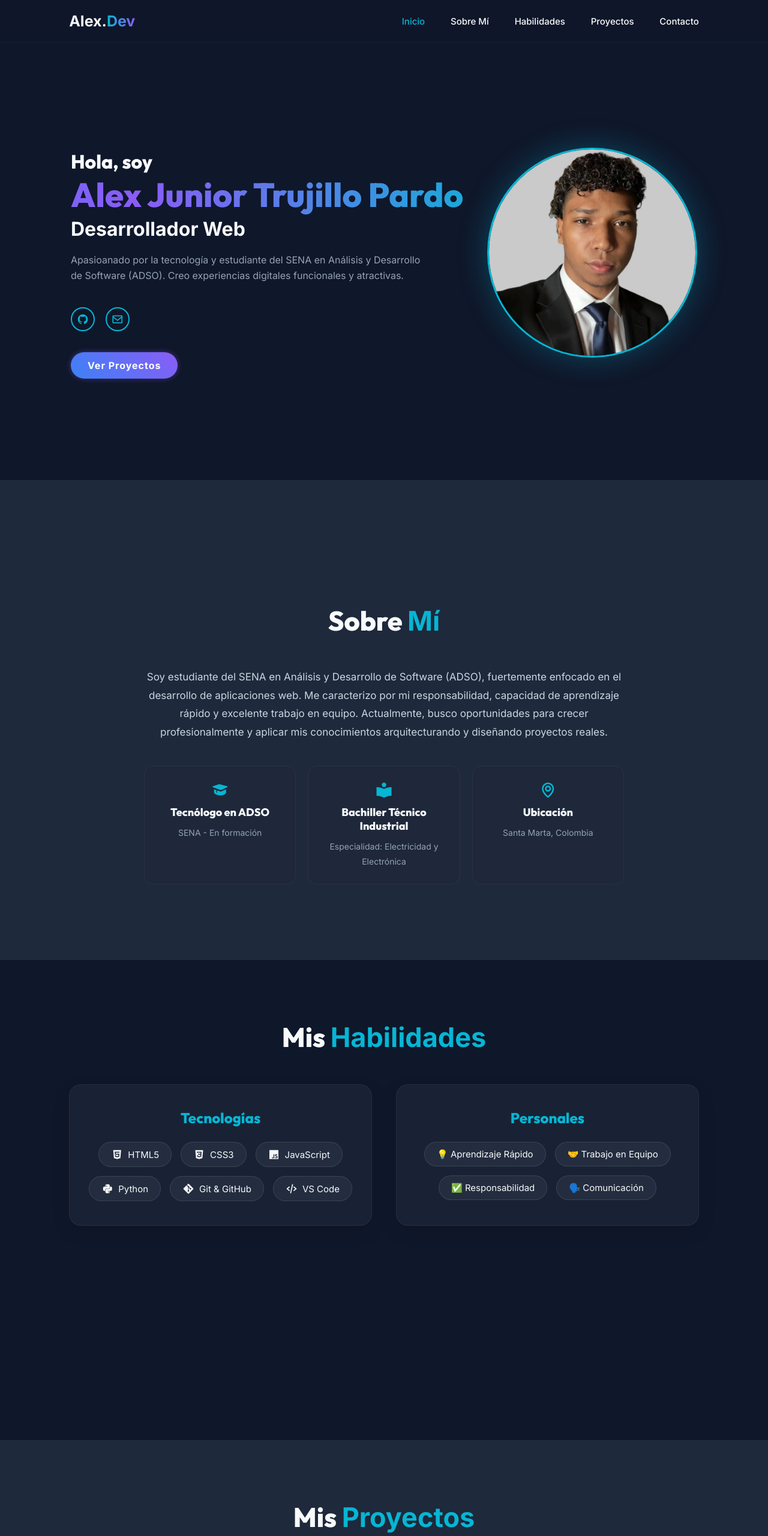
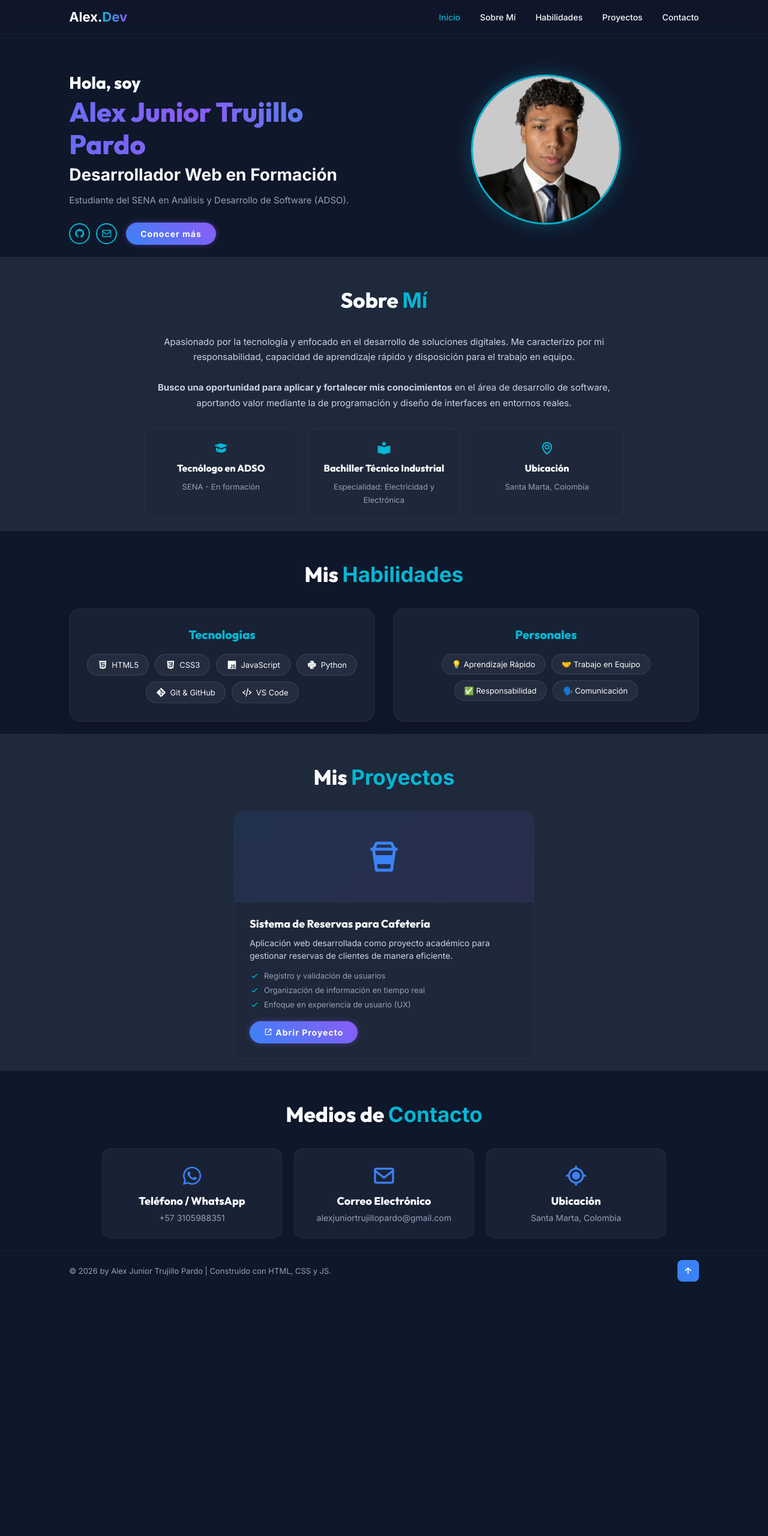
Before and after one commit to alex2trujillo/hoja-de-vida, a plain HTML site: page index.html in a window 1280 px wide. Shown: the top 2560 px of the page at 60% size. After the commit the page ends 2151 px from the top, so only its background shows below. Drawn offline with nearby package versions, Linux system fonts and the light colour scheme.

Commit message:
Actualización hoja de vida

```diff
--- a/index.html
+++ b/index.html
@@ -15,7 +15,7 @@
     <link href='https://unpkg.com/boxicons@2.1.4/css/boxicons.min.css' rel='stylesheet'>
     <link rel="stylesheet" href="styles.css">
     <meta name="description"
-        content="Portafolio profesional de Alex Junior Trujillo Pardo, desarrollador web y aprendiz SENA.">
+        content="Portafolio profesional de Alex Junior Trujillo Pardo, desarrollador web en formación.">
 </head>
 
 <body>
@@ -37,22 +37,22 @@
         <div class="home-content reveal">
             <h3>Hola, soy</h3>
             <h1>Alex Junior Trujillo Pardo</h1>
-            <h3><span class="multiple-text">Desarrollador Web</span></h3>
-            <p>Apasioanado por la tecnología y estudiante del SENA en Análisis y Desarrollo de Software (ADSO). Creo
-                experiencias digitales funcionales y atractivas.</p>
+            <h3><span class="multiple-text">Desarrollador Web en Formación</span></h3>
+            <p>Estudiante del SENA en Análisis y Desarrollo de Software (ADSO).</p>
 
-            <div class="social-media">
-                <a href="https://github.com/alex2trujillo" target="_blank"><i class='bx bxl-github'></i></a>
-                <a href="mailto:alexjuniortrujillopardo@gmail.com"><i class='bx bx-envelope'></i></a>
+            <div class="action-buttons">
+                <div class="social-media">
+                    <a href="https://github.com/alex2trujillo" target="_blank"><i class='bx bxl-github'></i></a>
+                    <a href="mailto:alexjuniortrujillopardo@gmail.com"><i class='bx bx-envelope'></i></a>
+                </div>
+                <a href="#about" class="btn btn-scroll">Conocer más</a>
             </div>
-
-            <a href="#projects" class="btn">Ver Proyectos</a>
         </div>
 
         <div class="home-img reveal glow-effect">
             <!-- Imagen de Perfil con zoom -->
             <div class="img-wrapper">
-                <img src="perfil.jpg" alt="Foto de Alex Junior Trujillo Pardo" class="profile-img">
+                <img src="perfil.jpg" alt="Foto de Alex Junior Trujillo" class="profile-img">
             </div>
         </div>
     </section>
@@ -62,11 +62,11 @@
         <div class="about-content reveal">
             <h2 class="heading">Sobre <span>Mí</span></h2>
             <p>
-                Soy estudiante del SENA en Análisis y Desarrollo de Software (ADSO), fuertemente enfocado en el
-                desarrollo de aplicaciones web.
-                Me caracterizo por mi responsabilidad, capacidad de aprendizaje rápido y excelente trabajo en equipo.
-                Actualmente, busco oportunidades para crecer profesionalmente y aplicar mis conocimientos
-                arquitecturando y diseñando proyectos reales.
+                Apasionado por la tecnología y enfocado en el desarrollo de soluciones digitales. Me caracterizo por mi
+                responsabilidad, capacidad de aprendizaje rápido y disposición para el trabajo en equipo.<br><br>
+                <strong>Busco una oportunidad para aplicar y fortalecer mis conocimientos</strong> en el área de
+                desarrollo de software, aportando valor mediante la de programación y diseño de interfaces en entornos
+                reales.
             </p>
             <div class="education-timeline">
                 <div class="timeline-box">
@@ -140,23 +140,16 @@
                 </div>
             </div>
 
-            <!-- You can easily add more project cards here -->
-
         </div>
     </section>
 
     <!-- Contact Section -->
     <section class="contact" id="contact">
-        <h2 class="heading reveal">Mis <span>Datos & Contacto</span></h2>
+        <h2 class="heading reveal">Medios de <span>Contacto</span></h2>
         <div class="contact-container reveal">
             <div class="contact-box">
-                <i class='bx bx-id-card'></i>
-                <h3>Cédula</h3>
-                <p>1082872581</p>
-            </div>
-            <div class="contact-box">
                 <i class='bx bxl-whatsapp'></i>
-                <h3>Teléfono</h3>
+                <h3>Teléfono / WhatsApp</h3>
                 <p>+57 3105988351</p>
             </div>
             <div class="contact-box">
--- a/styles.css
+++ b/styles.css
@@ -22,7 +22,8 @@
 }
 
 html {
-    font-size: 62.5%; /* 1rem = 10px */
+    font-size: 62.5%;
+    /* 1rem = 10px */
     overflow-x: hidden;
 }
 
@@ -33,13 +34,16 @@ body {
 }
 
 /* Typography Headings */
-h1, h2, h3, h4 {
+h1,
+h2,
+h3,
+h4 {
     font-family: 'Outfit', sans-serif;
 }
 
+/* Reducción de espacios: quitamos min-height 100vh para que sea compacto */
 section {
-    min-height: 100vh;
-    padding: 10rem 9% 2rem;
+    padding: 5rem 9% 2rem;
 }
 
 /* Header */
@@ -48,7 +52,7 @@ section {
     top: 0;
     left: 0;
     width: 100%;
-    padding: 2rem 9%;
+    padding: 1.5rem 9%;
     background: rgba(15, 23, 42, 0.8);
     backdrop-filter: blur(10px);
     -webkit-backdrop-filter: blur(10px);
@@ -60,7 +64,7 @@ section {
 }
 
 .logo {
-    font-size: 2.5rem;
+    font-size: 2.2rem;
     color: var(--text-color);
     font-weight: 800;
     cursor: pointer;
@@ -74,9 +78,9 @@ section {
 }
 
 .navbar a {
-    font-size: 1.5rem;
+    font-size: 1.4rem;
     color: var(--text-color);
-    margin-left: 4rem;
+    margin-left: 3rem;
     font-weight: 500;
     transition: .3s;
 }
@@ -87,7 +91,7 @@ section {
 }
 
 #menu-icon {
-    font-size: 3.6rem;
+    font-size: 3rem;
     color: var(--text-color);
     display: none;
     cursor: pointer;
@@ -96,53 +100,78 @@ section {
 /* Hero Section */
 .home {
     display: flex;
-    justify-content: center;
+    justify-content: space-between;
     align-items: center;
-    gap: 4rem;
+    gap: 3rem;
+    padding-top: 12rem;
+    /* Espacio para el Navbar */
+}
+
+.home-content {
+    flex: 1;
 }
 
 .home-content h3 {
-    font-size: 3.2rem;
+    font-size: 2.8rem;
     font-weight: 700;
 }
 
 .home-content h1 {
-    font-size: 5.6rem;
+    font-size: 4.5rem;
     font-weight: 800;
-    line-height: 1.3;
+    line-height: 1.2;
     background: linear-gradient(90deg, #3b82f6, #8b5cf6, #06b6d4);
     -webkit-background-clip: text;
     -webkit-text-fill-color: transparent;
     animation: gradientShift 5s ease infinite;
     background-size: 200% auto;
+    margin: 0.5rem 0;
 }
 
 @keyframes gradientShift {
-    0% { background-position: 0% center; }
-    50% { background-position: 100% center; }
-    100% { background-position: 0% center; }
+    0% {
+        background-position: 0% center;
+    }
+
+    50% {
+        background-position: 100% center;
+    }
+
+    100% {
+        background-position: 0% center;
+    }
 }
 
 .home-content p {
-    font-size: 1.6rem;
+    font-size: 1.5rem;
     color: #94a3b8;
-    margin: 2rem 0 4rem;
+    margin: 1.5rem 0 2.5rem;
     max-width: 600px;
-    line-height: 1.6;
+    line-height: 1.5;
+}
+
+.action-buttons {
+    display: flex;
+    align-items: center;
+    gap: 1.5rem;
+}
+
+.social-media {
+    display: flex;
+    gap: 1rem;
 }
 
 .social-media a {
     display: inline-flex;
     justify-content: center;
     align-items: center;
-    width: 4rem;
-    height: 4rem;
+    width: 3.5rem;
+    height: 3.5rem;
     background: transparent;
     border: .2rem solid var(--main-cyan);
     border-radius: 50%;
-    font-size: 2rem;
+    font-size: 1.8rem;
     color: var(--main-cyan);
-    margin: 0 1.5rem 0 0;
     transition: .5s ease;
 }
 
@@ -154,11 +183,11 @@ section {
 
 .btn {
     display: inline-block;
-    padding: 1.2rem 2.8rem;
+    padding: 1rem 2.4rem;
     background: linear-gradient(45deg, var(--main-color), var(--main-purple));
     border-radius: 4rem;
     box-shadow: 0 0 1rem rgba(139, 92, 246, 0.4);
-    font-size: 1.6rem;
+    font-size: 1.4rem;
     color: #fff;
     letter-spacing: .1rem;
     font-weight: 600;
@@ -166,21 +195,24 @@ section {
     cursor: pointer;
 }
 
-.home-content .btn {
-    margin-top: 3.5rem;
-}
-
 .btn:hover {
     transform: translateY(-3px);
     box-shadow: 0 0 2rem rgba(139, 92, 246, 0.6);
 }
 
+.home-img {
+    flex: 1;
+    display: flex;
+    justify-content: center;
+}
+
 .home-img .img-wrapper {
-    width: 350px;
-    height: 350px;
+    width: 250px;
+    /* Reducido de 350px para ser más compacto */
+    height: 250px;
     border-radius: 50%;
     overflow: hidden;
-    box-shadow: 0 0 5rem rgba(6, 182, 212, 0.3);
+    box-shadow: 0 0 3rem rgba(6, 182, 212, 0.3);
     border: 3px solid var(--main-cyan);
     position: relative;
     animation: float 4s ease-in-out infinite;
@@ -193,20 +225,29 @@ section {
     width: 100%;
     height: 100%;
     object-fit: cover;
-    transform: scale(1.3); /* Aplica el zoom del 30% a la imagen interna */
+    transform: scale(1.3);
 }
 
 @keyframes float {
-    0% { transform: translateY(0); }
-    50% { transform: translateY(-20px); }
-    100% { transform: translateY(0); }
+    0% {
+        transform: translateY(0);
+    }
+
+    50% {
+        transform: translateY(-15px);
+    }
+
+    100% {
+        transform: translateY(0);
+    }
 }
 
 /* Global Headings */
 .heading {
     text-align: center;
-    font-size: 4.5rem;
-    margin-bottom: 5rem;
+    font-size: 3.5rem;
+    /* Más pequeño y compacto */
+    margin-bottom: 3.5rem;
 }
 
 .heading span {
@@ -216,34 +257,31 @@ section {
 /* About Section */
 .about {
     background: var(--second-bg-color);
-    display: flex;
-    flex-direction: column;
-    align-items: center;
-    justify-content: center;
 }
 
 .about-content {
     max-width: 800px;
+    margin: 0 auto;
     text-align: center;
 }
 
 .about-content p {
-    font-size: 1.7rem;
+    font-size: 1.5rem;
     color: #cbd5e1;
-    line-height: 1.8;
-    margin-bottom: 4rem;
+    line-height: 1.7;
+    margin-bottom: 3rem;
 }
 
 .education-timeline {
     display: grid;
     grid-template-columns: repeat(auto-fit, minmax(200px, 1fr));
-    gap: 2rem;
+    gap: 1.5rem;
 }
 
 .timeline-box {
     background: var(--glass-bg);
     border: 1px solid var(--glass-border);
-    padding: 2.5rem;
+    padding: 2rem;
     border-radius: 1.5rem;
     text-align: center;
     transition: transform 0.3s ease;
@@ -255,7 +293,7 @@ section {
 }
 
 .timeline-box h4 {
-    font-size: 1.8rem;
+    font-size: 1.6rem;
     color: var(--text-color);
     margin-bottom: 1rem;
     display: flex;
@@ -265,12 +303,12 @@ section {
 }
 
 .timeline-box h4 i {
-    font-size: 3rem;
+    font-size: 2.5rem;
     color: var(--main-cyan);
 }
 
 .timeline-box p {
-    font-size: 1.4rem;
+    font-size: 1.3rem;
     color: #94a3b8;
     margin: 0;
 }
@@ -283,7 +321,7 @@ section {
 .skills-container {
     display: flex;
     justify-content: center;
-    gap: 4rem;
+    gap: 3rem;
     flex-wrap: wrap;
 }
 
@@ -291,14 +329,14 @@ section {
     background: var(--glass-bg);
     border: 1px solid var(--glass-border);
     border-radius: 2rem;
-    padding: 4rem 3rem;
-    flex: 1 1 400px;
-    box-shadow: 0 10px 30px rgba(0,0,0,0.1);
+    padding: 3rem 2.5rem;
+    flex: 1 1 350px;
+    box-shadow: 0 10px 30px rgba(0, 0, 0, 0.1);
 }
 
 .skills-box h3 {
-    font-size: 2.4rem;
-    margin-bottom: 2.5rem;
+    font-size: 2rem;
+    margin-bottom: 2rem;
     text-align: center;
     color: var(--main-cyan);
 }
@@ -306,24 +344,24 @@ section {
 .skill-tags {
     display: flex;
     flex-wrap: wrap;
-    gap: 1.5rem;
+    gap: 1rem;
     justify-content: center;
 }
 
 .tag {
     background: rgba(255, 255, 255, 0.05);
     border: 1px solid rgba(255, 255, 255, 0.1);
-    padding: 1rem 2rem;
+    padding: 0.8rem 1.6rem;
     border-radius: 3rem;
-    font-size: 1.5rem;
+    font-size: 1.3rem;
     display: flex;
     align-items: center;
-    gap: .8rem;
+    gap: .6rem;
     transition: 0.3s;
 }
 
 .tag i {
-    font-size: 2rem;
+    font-size: 1.8rem;
     color: var(--text-color);
 }
 
@@ -347,7 +385,7 @@ section {
 .projects-container {
     display: flex;
     justify-content: center;
-    gap: 3rem;
+    gap: 2rem;
     flex-wrap: wrap;
 }
 
@@ -355,7 +393,7 @@ section {
     background: var(--glass-bg);
     backdrop-filter: blur(10px);
     border: 1px solid var(--glass-border);
-    border-radius: 2rem;
+    border-radius: 1.5rem;
     overflow: hidden;
     flex: 1 1 350px;
     max-width: 500px;
@@ -363,55 +401,55 @@ section {
 }
 
 .project-box:hover {
-    transform: translateY(-10px);
-    box-shadow: 0 15px 35px rgba(0,0,0,0.2);
+    transform: translateY(-5px);
+    box-shadow: 0 10px 25px rgba(0, 0, 0, 0.2);
     border-color: var(--main-color);
 }
 
 .project-img-placeholder {
-    height: 200px;
+    height: 150px;
     background: linear-gradient(135deg, rgba(59, 130, 246, 0.1), rgba(139, 92, 246, 0.1));
     display: flex;
     justify-content: center;
     align-items: center;
-    font-size: 8rem;
+    font-size: 6rem;
     color: var(--main-color);
     border-bottom: 1px solid var(--glass-border);
 }
 
 .project-info {
-    padding: 3rem;
+    padding: 2.5rem;
 }
 
 .project-info h4 {
-    font-size: 2.2rem;
+    font-size: 1.8rem;
     margin-bottom: 1rem;
 }
 
 .project-info p {
-    font-size: 1.5rem;
+    font-size: 1.4rem;
     color: #cbd5e1;
-    margin-bottom: 2rem;
-    line-height: 1.6;
+    margin-bottom: 1.5rem;
+    line-height: 1.5;
 }
 
 .project-features {
     list-style: none;
-    margin-bottom: 2.5rem;
+    margin-bottom: 2rem;
 }
 
 .project-features li {
-    font-size: 1.4rem;
+    font-size: 1.3rem;
     color: #94a3b8;
     display: flex;
     align-items: center;
     gap: .8rem;
-    margin-bottom: 1rem;
+    margin-bottom: 0.8rem;
 }
 
 .project-features li i {
     color: var(--main-cyan);
-    font-size: 1.8rem;
+    font-size: 1.6rem;
 }
 
 /* Contact Section */
@@ -422,41 +460,40 @@ section {
 .contact-container {
     display: flex;
     justify-content: center;
-    gap: 3rem;
+    gap: 2rem;
     flex-wrap: wrap;
 }
 
 .contact-box {
     background: var(--glass-bg);
     border: 1px solid var(--glass-border);
-    border-radius: 2rem;
-    padding: 3rem;
+    border-radius: 1.5rem;
+    padding: 2.5rem;
     flex: 1 1 250px;
-    max-width: 350px;
+    max-width: 300px;
     text-align: center;
     transition: .4s ease;
 }
 
 .contact-box:hover {
-    transform: translateY(-10px);
+    transform: translateY(-5px);
     border-color: var(--main-cyan);
-    box-shadow: 0 10px 30px rgba(6, 182, 212, 0.2);
 }
 
 .contact-box i {
-    font-size: 5rem;
+    font-size: 4rem;
     color: var(--main-color);
-    margin-bottom: 1.5rem;
+    margin-bottom: 1rem;
 }
 
 .contact-box h3 {
-    font-size: 2.2rem;
-    margin-bottom: 1rem;
+    font-size: 1.8rem;
+    margin-bottom: 0.8rem;
     color: var(--text-color);
 }
 
 .contact-box p {
-    font-size: 1.5rem;
+    font-size: 1.4rem;
     color: #94a3b8;
 }
 
@@ -466,13 +503,13 @@ section {
     justify-content: space-between;
     align-items: center;
     flex-wrap: wrap;
-    padding: 2rem 9%;
+    padding: 1.5rem 9%;
     background: var(--bg-color);
     border-top: 1px solid var(--glass-border);
 }
 
 .footer-text p {
-    font-size: 1.4rem;
+    font-size: 1.3rem;
     color: #94a3b8;
 }
 
@@ -486,12 +523,8 @@ section {
     transition: .5s ease;
 }
 
-.footer-iconTop a:hover {
-    box-shadow: 0 0 1rem var(--main-cyan);
-}
-
 .footer-iconTop a i {
-    font-size: 2.4rem;
+    font-size: 2rem;
     color: #fff;
 }
 
@@ -507,13 +540,153 @@ section {
     transform: translateY(0);
 }
 
+
+/* ======= CONFIGURACIÓN OPTIMIZADA PARA IMPRIMIR EN PDF ======= */
+@media print {
+
+    body,
+    html {
+        -webkit-print-color-adjust: exact !important;
+        print-color-adjust: exact !important;
+        background-color: #0f172a !important;
+        color: #f8fafc !important;
+    }
+
+    * {
+        -webkit-print-color-adjust: exact !important;
+        print-color-adjust: exact !important;
+    }
+
+    /* Ocultar elementos irrelevantes (navegación y botón de deslizar) */
+    .header,
+    .footer-iconTop,
+    #menu-icon,
+    .btn-scroll {
+        display: none !important;
+    }
+
+    /* Ajustar espacios y eliminar colores de fondo de section para borrar huecos visuales */
+    section {
+        min-height: auto !important;
+        padding: 1rem 5% !important;
+        margin: 0 !important;
+        page-break-inside: auto;
+        background: transparent !important;
+    }
+
+    /* Forzar aparición de todo lo oculto por el Javascript (Reveal) DE MANERA EXTREMA */
+    .reveal,
+    .reveal.active {
+        opacity: 1 !important;
+        transform: translate(0, 0) !important;
+        transition: none !important;
+        visibility: visible !important;
+        animation: none !important;
+    }
+
+    /* Solución agresiva al BUG de Chrome: Eliminar Flexbox de contenedores al imprimir */
+    .home,
+    .skills-container,
+    .projects-container,
+    .contact-container,
+    .education-timeline {
+        display: block !important;
+        width: 100% !important;
+    }
+
+    .home {
+        padding-top: 0 !important;
+        text-align: center !important;
+    }
+
+    .home-content,
+    .home-img {
+        display: block !important;
+        width: 100% !important;
+        text-align: center !important;
+    }
+
+    .action-buttons {
+        justify-content: center !important;
+    }
+
+    .home-img {
+        margin-top: 2rem !important;
+    }
+
+    .home-img .img-wrapper {
+        animation: none !important;
+        margin: 0 auto !important;
+    }
+
+    .social-media a {
+        border-color: #06b6d4 !important;
+        color: #06b6d4 !important;
+    }
+
+    /* Permitir que las cajas se corten de forma natural para eliminar completamente el bug de espacios gigantes vacíos en Chrome */
+    .skills-box,
+    .contact-box,
+    .project-box,
+    .timeline-box {
+        display: block !important;
+        width: 100% !important;
+        page-break-inside: auto !important;
+        break-inside: auto !important;
+        background: #1e293b !important;
+        /* Cristal oscuro a sólido oscuro */
+        border: 1px solid rgba(255, 255, 255, 0.1) !important;
+        margin-bottom: 2rem !important;
+        color: #f8fafc !important;
+    }
+
+    /* Textos oscuros */
+    h1,
+    h2,
+    h3,
+    h4,
+    p,
+    span,
+    li,
+    i {
+        color: inherit;
+        /* Refuerzo para que no se pongan negros */
+    }
+
+    .heading span,
+    .timeline-box h4 i,
+    .project-features li i,
+    .contact-box i,
+    .skills-box h3 {
+        color: #06b6d4 !important;
+        /* Mantener los neones */
+    }
+
+    /* Botón de "Abrir Proyecto" forzado a verse */
+    .btn {
+        display: inline-block !important;
+        background: #3b82f6 !important;
+        /* Forzar color sólido al botón por precaución */
+        border: 2px solid #8b5cf6 !important;
+        color: #ffffff !important;
+        opacity: 1 !important;
+        visibility: visible !important;
+    }
+
+    .project-img-placeholder {
+        background: #0f172a !important;
+        color: #3b82f6 !important;
+    }
+}
+
 /* Responsive Design */
 @media (max-width: 991px) {
     html {
         font-size: 55%;
     }
+
     section {
-        padding: 8rem 5% 2rem;
+        padding: 6rem 5% 2rem;
     }
 }
 
@@ -521,6 +694,7 @@ section {
     #menu-icon {
         display: block;
     }
+
     .navbar {
         position: absolute;
         top: 100%;
@@ -528,28 +702,27 @@ section {
         width: 100%;
         padding: 1rem 3%;
         background: var(--bg-color);
-        border-top: .1rem solid rgba(0,0,0,.2);
-        box-shadow: 0 .5rem 1rem rgba(0,0,0,.2);
+        border-top: .1rem solid rgba(0, 0, 0, .2);
+        box-shadow: 0 .5rem 1rem rgba(0, 0, 0, .2);
         display: none;
     }
+
     .navbar.active {
         display: block;
     }
+
     .navbar a {
         display: block;
         font-size: 2rem;
         margin: 3rem 0;
     }
+
     .home {
         flex-direction: column-reverse;
-        padding-top: 12rem;
+        padding-top: 10rem;
     }
+
     .home-content h1 {
-        font-size: 4.5rem;
-    }
-    .home-img .avatar-placeholder {
-        width: 250px;
-        height: 250px;
-        font-size: 7rem;
+        font-size: 3.8rem;
     }
 }
```
